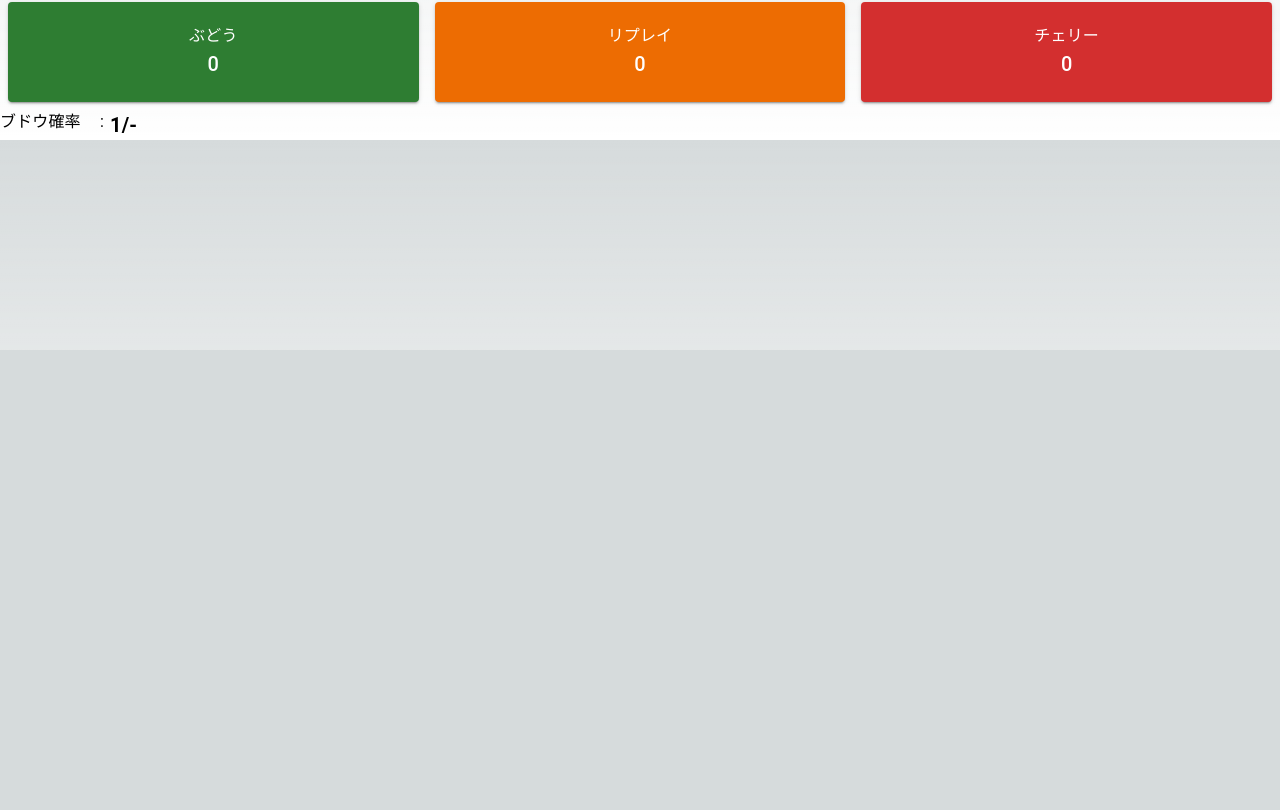
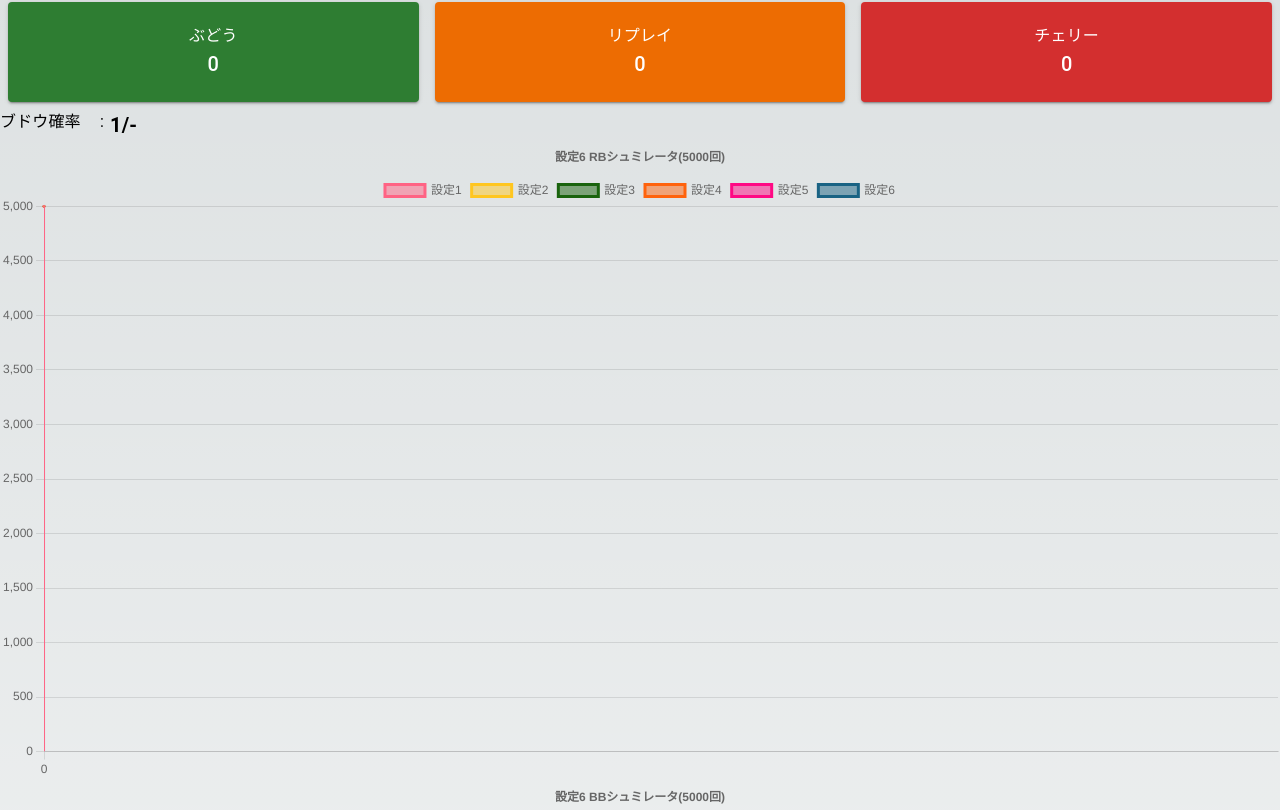
Before and after one commit to fumiya0326/pachi-app, a Next.js app: page / in a window 1280 px wide. Shown: the part 450-1260 px from the top of the page. Before the commit the page ends 800 px from the top, so only its background shows below. Built offline with nearby package versions, Linux system fonts and the light colour scheme.

Commit message:
RB,BB,合算の5000回試行グラフを追加
標準偏差、平均の関数を作成

```diff
--- a/package.json
+++ b/package.json
@@ -18,11 +18,14 @@
     "@types/react": "18.0.26",
     "@types/react-dom": "18.0.9",
     "@vercel/analytics": "^0.1.6",
+    "chart.js": "^4.1.1",
+    "chartjs-plugin-annotation": "^2.1.1",
     "eslint": "8.30.0",
     "eslint-config-next": "13.0.7",
     "formik": "^2.2.9",
     "next": "^13.0.7",
     "react": "18.2.0",
+    "react-chartjs-2": "^5.1.0",
     "react-dom": "18.2.0",
     "react-redux": "^8.0.5",
     "redux": "^4.2.0",
--- /dev/null
+++ b/src/components/chart.tsx
@@ -0,0 +1,141 @@
+import { Line } from 'react-chartjs-2'
+import {
+  Chart as ChartJS,
+  CategoryScale,
+  LinearScale,
+  PointElement,
+  LineElement,
+  Title,
+  Tooltip,
+  Legend,
+} from 'chart.js/auto'
+import { Box } from '@mui/system';
+import { FC, useEffect, useState } from 'react';
+import annotationPlugin from "chartjs-plugin-annotation";
+import { Counts } from './home-view';
+
+ChartJS.register(
+  CategoryScale,
+  LinearScale,
+  PointElement,
+  LineElement,
+  Title,
+  Tooltip,
+  Legend,
+  annotationPlugin,
+)
+
+interface ChartProps {
+  title: string;
+  counts: Counts,
+  currentValue: number,
+}
+
+export const Chart: FC<ChartProps> = (props) => {
+  const { title, counts, currentValue } = props;
+
+  const initLabels = (() => {
+    const _labels: string[] = []
+    for (let i = 0; i < 100; i++) {
+      _labels.push(String(i));
+    }
+    return _labels;
+  })();
+
+  const [labels, setLabels] = useState<string[]>([])
+
+  useEffect(() => {
+    let _labels = initLabels;
+    for (let i = 99; i > 0; i--) {
+      _labels.pop();
+      if (counts.setting6[i] !== 0) {
+        break
+      }
+    }
+    setLabels(_labels);
+  }, [counts])
+
+  // グラフオプション
+  const options: any = {
+    responsive: true,
+    plugins: {
+      title: {
+        display: true,
+        text: title,
+      },
+      autocolors: false,
+      annotation: {
+        annotations: {
+          line1: {
+            type: 'line',
+            xMin: currentValue,
+            xMax: currentValue,
+            borderColor: 'rgb(255, 99, 132)',
+            borderWidth: 2,
+          }
+        }
+      }
+    }
+  };
+
+  // グラフ表示データ
+  const data = {
+    labels: labels,
+    datasets: [
+      {
+        label: "設定1",
+        data: counts.setting1,
+        borderColor: "rgb(255, 99, 132)",
+        backgroundColor: "rgba(255, 99, 132, 0.5)",
+        pointRadius: 1,
+        pointHoverRadius: 1
+      },
+      {
+        label: "設定2",
+        data: counts.setting2,
+        borderColor: "rgb(255, 198, 32)",
+        backgroundColor: "rgba(255, 198, 32, 0.5)",
+        pointRadius: 1,
+        pointHoverRadius: 1
+      },
+      {
+        label: "設定3",
+        data: counts.setting3,
+        borderColor: "rgb(25, 99, 13)",
+        backgroundColor: "rgba(25, 99, 13, 0.5)",
+        pointRadius: 1,
+        pointHoverRadius: 1
+      },
+      {
+        label: "設定4",
+        data: counts.setting4,
+        borderColor: "rgb(255, 99, 13)",
+        backgroundColor: "rgba(255, 99, 13, 0.5)",
+        pointRadius: 1,
+        pointHoverRadius: 1
+      },
+      {
+        label: "設定5",
+        data: counts.setting5,
+        borderColor: "rgb(255, 9, 132)",
+        backgroundColor: "rgba(255, 9, 132, 0.5)",
+        pointRadius: 1,
+        pointHoverRadius: 1
+      },
+      {
+        label: "設定6",
+        data: counts.setting6,
+        borderColor: "rgb(25, 99, 132)",
+        backgroundColor: "rgba(25, 99, 132, 0.5)",
+        pointRadius: 1,
+        pointHoverRadius: 1
+      },
+    ],
+  };
+
+  return (
+    <Box>
+      <Line options={options} data={data} />
+    </Box>
+  );
+}
--- a/src/components/home-view.tsx
+++ b/src/components/home-view.tsx
@@ -1,6 +1,6 @@
 import { FC, useEffect, useState } from "react";
-import { HandType, increment, Hand, Hands, incrementInitCount } from "../reducers/hands";
-import { FormControlLabel, FormGroup, Grid, Input, Switch } from "@mui/material";
+import { HandType, increment, Hands, incrementInitCount } from "../reducers/hands";
+import { FormControlLabel, FormGroup, Grid, Switch } from "@mui/material";
 import { useSelector } from "react-redux";
 import { store } from "../reducers/store";
 import { GameCounter } from "./game-count";
@@ -8,6 +8,7 @@ import { ProbabilityCounter } from "./probability-count";
 import { TitleHeader } from "./title-header";
 import { HandButton } from "./hand-button";
 import { AquiredCoinCounter } from "./aquired-counter";
+import { Chart } from './chart';
 
 interface HomeViewProps {
 
@@ -18,6 +19,15 @@ export enum InputMode {
   inital,
   // 通常入力
   normal,
+}
+
+export type Counts = {
+  setting1: number[],
+  setting2: number[],
+  setting3: number[],
+  setting4: number[],
+  setting5: number[],
+  setting6: number[],
 }
 
 export const HomeView: FC<HomeViewProps> = (props) => {
@@ -44,6 +54,27 @@ export const HomeView: FC<HomeViewProps> = (props) => {
   // 入力モード(初期値入力)
   const [inputMode, setInputMode] = useState<InputMode>(InputMode.normal);
 
+  // 初期カウント
+  const initialCounts = {
+    setting1: [],
+    setting2: [],
+    setting3: [],
+    setting4: [],
+    setting5: [],
+    setting6: [],
+  }
+
+  // シュミレーション結果
+  const [counts, setCounts] = useState<{
+    rbCounts: Counts,
+    bbCounts: Counts,
+    sumCounts: Counts,
+  }>({
+    rbCounts: initialCounts,
+    bbCounts: initialCounts,
+    sumCounts: initialCounts,
+  });
+
   /**
    * ボタンクリック時のハンドラ
    * @param handType 役の種類
@@ -60,6 +91,55 @@ export const HomeView: FC<HomeViewProps> = (props) => {
     setBigBonusCount(bb.count);
     setGrapeCount(grape.count);
   }, [hands]);
+
+  // 処理中フラグ
+  const [isBusy, setBusy] = useState<boolean>(false);
+
+  useEffect(() => {
+    if (gameCount > 10000) return;
+    if (isBusy) return;
+
+    //　処理中フラグを立てる
+    setBusy(true);
+
+    const setting1Result = bonusSimulator(5000, gameCount, 1 / 273.6, 1 / 409.1);
+    const setting2Result = bonusSimulator(5000, gameCount, 1 / 270.8, 1 / 385.5);
+    const setting3Result = bonusSimulator(5000, gameCount, 1 / 266.4, 1 / 336.1);
+    const setting4Result = bonusSimulator(5000, gameCount, 1 / 254.0, 1 / 290.0);
+    const setting5Result = bonusSimulator(5000, gameCount, 1 / 240.1, 1 / 268.6);
+    const setting6Result = bonusSimulator(5000, gameCount, 1 / 229.1, 1 / 229.1);
+
+    setCounts({
+      rbCounts: {
+        setting1: setting1Result.rbCounts,
+        setting2: setting2Result.rbCounts,
+        setting3: setting3Result.rbCounts,
+        setting4: setting4Result.rbCounts,
+        setting5: setting5Result.rbCounts,
+        setting6: setting6Result.rbCounts,
+      },
+      bbCounts: {
+        setting1: setting1Result.bbCounts,
+        setting2: setting2Result.bbCounts,
+        setting3: setting3Result.bbCounts,
+        setting4: setting4Result.bbCounts,
+        setting5: setting5Result.bbCounts,
+        setting6: setting6Result.bbCounts,
+      },
+      sumCounts: {
+        setting1: setting1Result.sumCounts,
+        setting2: setting2Result.sumCounts,
+        setting3: setting3Result.sumCounts,
+        setting4: setting4Result.sumCounts,
+        setting5: setting5Result.sumCounts,
+        setting6: setting6Result.sumCounts,
+      },
+    });
+
+    //　処理中フラグをおる
+    setBusy(false);
+
+  }, [gameCount, hands[HandType.regularBonus, HandType.bigBonus]]);
 
   /**
    * ゲーム数変更時のハンドラ
@@ -155,6 +235,63 @@ export const HomeView: FC<HomeViewProps> = (props) => {
     }
   }
 
+  /**
+   * ボーナスシュミレータ
+   * @param loops ループ回数
+   * @param tryCount 試行回数
+   * @returns RB,BB,合算回数のシュミレーション結果
+   */
+  const bonusSimulator = (
+    loops: number,
+    tryCount: number,
+    bbProbability: number,
+    rbProbability: number,
+  ): { bbCounts: number[], rbCounts: number[], sumCounts: number[], } => {
+    let bbResult: number[] = [];
+    let rbResult: number[] = [];
+    let sumResult: number[] = [];
+
+    // 100回分のデータを初期作成する
+    for (let i = 0; i < 100; i++) {
+      bbResult.push(0)
+      rbResult.push(0)
+      sumResult.push(0)
+    }
+
+    // 規定の回数ループ
+    for (let i = 0; i < loops; i++) {
+      let rbCount = 0
+      let bbCount = 0
+
+      // 0 ~ BB確率
+      const bbThreshold = bbProbability;
+      // BB確率 ~ 合成確率
+      const rbThreshold = bbThreshold + rbProbability;
+
+      // nゲームでの当選回数をカウント
+      for (let gameCount = 0; gameCount < tryCount; gameCount++) {
+        // 生成乱数
+        const generatedNumber = Math.random();
+
+        if (generatedNumber < bbThreshold) {
+          // BB当選としてカウントする
+          bbCount += 1;
+        } else if (generatedNumber < rbThreshold) {
+          // RB当選としてカウントする
+          rbCount += 1;
+        }
+      }
+      bbResult[bbCount] += 1;
+      rbResult[rbCount] += 1;
+      sumResult[bbCount + rbCount] += 1;
+    }
+    return {
+      rbCounts: rbResult,
+      bbCounts: bbResult,
+      sumCounts: sumResult,
+    };
+  }
+
   return (
     <>
       <TitleHeader
@@ -221,6 +358,21 @@ export const HomeView: FC<HomeViewProps> = (props) => {
         occurrence={grapeCount}
         significantDigit={2}
       />
+      <Chart
+        title="設定6 RBシュミレータ(5000回)"
+        counts={counts.rbCounts}
+        currentValue={hands[HandType.regularBonus].count}
+      />
+      <Chart
+        title="設定6 BBシュミレータ(5000回)"
+        counts={counts.bbCounts}
+        currentValue={hands[HandType.bigBonus].count}
+      />
+      <Chart
+        title="設定6 合算シュミレータ(5000回)"
+        counts={counts.sumCounts}
+        currentValue={hands[HandType.regularBonus].count + hands[HandType.bigBonus].count}
+      />
     </>
   )
 }
```
Also changed, not shown: src/utils/math.ts (added, +39 -0 lines), 1 other file (tests, documents, lock files or other folders).
